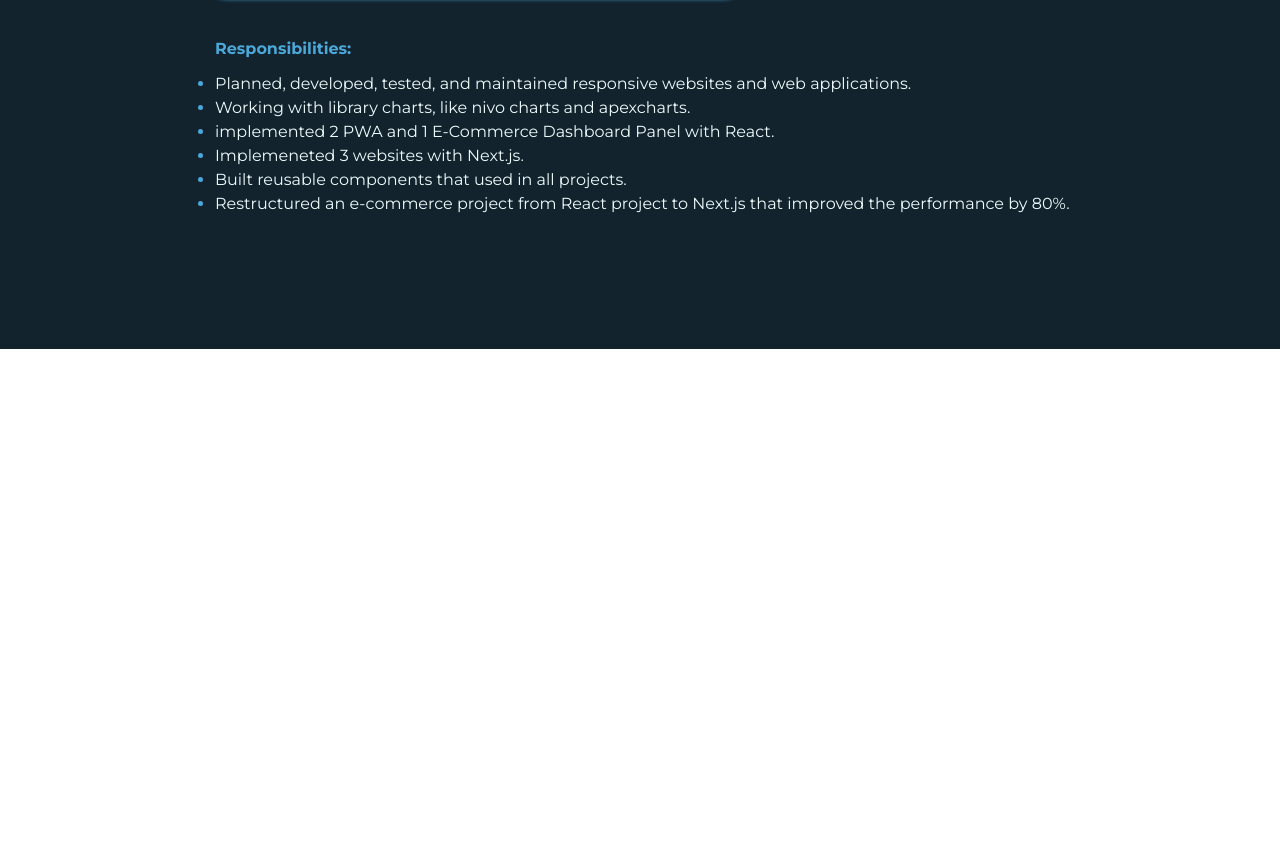
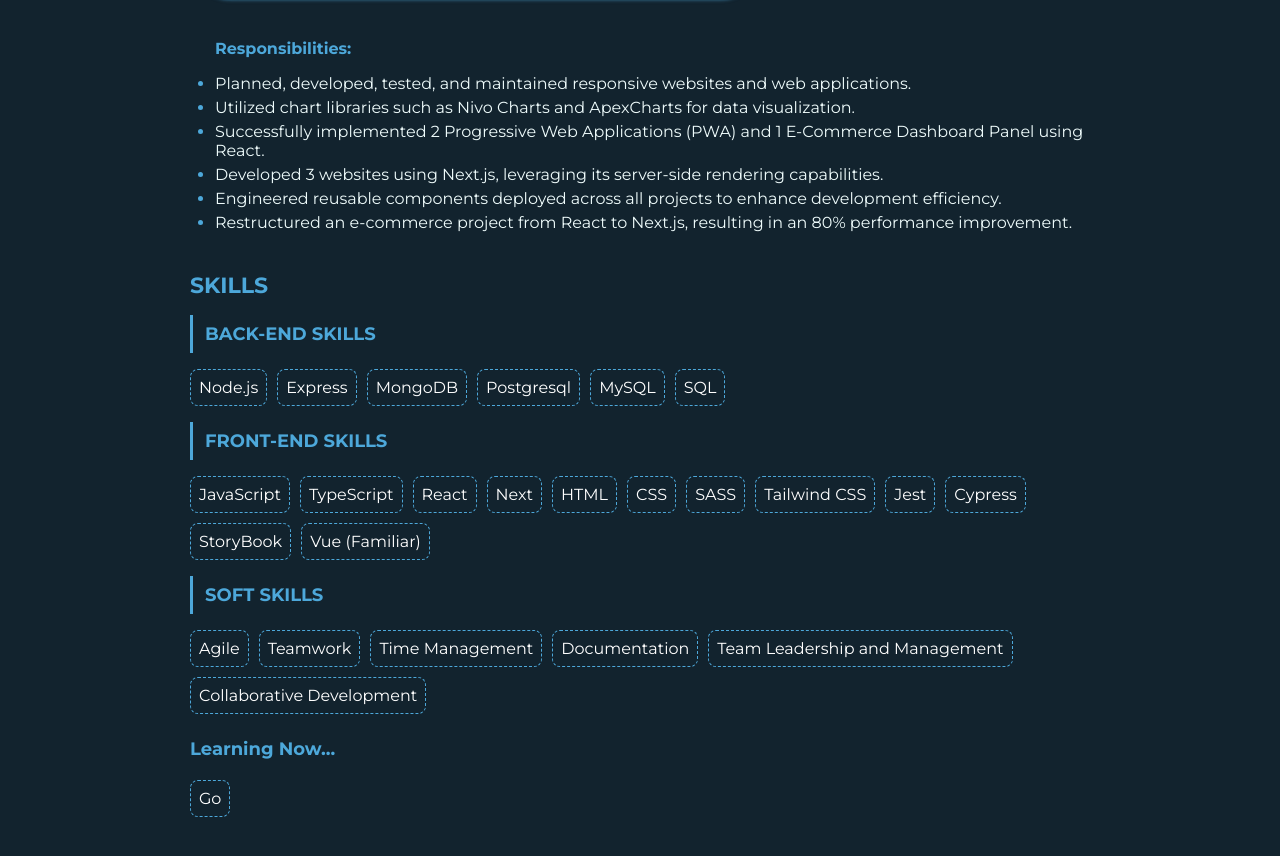
Before and after one commit to hesamZandian/hesamzandian.github.io, a React (Create React App) app: page / in a window 1280 px wide. Shown: the part 1726-2582 px from the top of the page. Before the commit the page ends 2075 px from the top, so only its background shows below. Built offline with nearby package versions, Linux system fonts and the light colour scheme.

Commit message:
feat: add skills section and update my resume

```diff
--- /dev/null
+++ b/src/components/Skills/Skills.jsx
@@ -0,0 +1,24 @@
+import { useContext } from "react";
+import styles from "./Skills.module.scss";
+import { DarkModeContext } from "../../context/DarkModeContext";
+
+export const Skills = (props) => {
+    const { data } = props;
+    const { darkMode } = useContext(DarkModeContext);
+
+    return (
+        <>
+            <h3 className={styles.Skills__title}>SKILLS</h3>
+            <div className={`${styles.Skills} ${darkMode ? styles.Skills__dark: ""}`}>
+                {data.map((item) => {
+                    return <>
+                        <h4 className={`${styles.Title} ${item?.still_learning ? styles.Learning: ``}`}>{item.title}</h4>
+                        <div className={styles.List}>
+                            {item.skills.map((skill) => (<span>{skill}</span>))}
+                        </div>
+                    </>
+                })}
+            </div>
+        </>
+    )
+}
--- /dev/null
+++ b/src/components/Skills/Skills.module.scss
@@ -0,0 +1,54 @@
+@import '../../styles/variables.scss';
+@mixin title($size) {
+    font-size: $size;
+    color: $secondary-color;
+    font-family: M_Bold;
+}
+
+.Skills__dark {
+    span {
+        color: white;
+    }
+}
+
+.Skills__title {
+  margin-top: 40px;
+
+  @include title(22px)
+}
+.Skills {
+  width: 100%;
+
+    .Title {
+        @include title(18px);
+        border-left: 3px solid $secondary-color;
+        padding: 8px 12px;
+        margin-top: 16px;
+        margin-bottom: 16px;
+        text-transform: uppercase;
+    }
+
+    .Learning {
+        border: none !important;
+        padding-left: 0 !important;
+        text-transform: capitalize !important;
+        margin-bottom: 12px;
+    }
+
+    .List {
+        width: 100%;
+        display: flex;
+        align-items: center;
+        flex-wrap: wrap;
+        gap: 10px;
+        span {
+          font-size: 16px;
+          border: 1px dashed #4da8da;
+          border-radius: 8px;
+          padding: 8px;
+          @media (max-width: 830px) {
+            margin-right: 5px;
+          }
+        }
+    }
+}
--- a/src/constants/portfolioInfo.ts
+++ b/src/constants/portfolioInfo.ts
@@ -4,7 +4,7 @@ import viramadarpishran from "../assets/images/viramadarpishran.png";
 export const portfolioInfo = {
   full_name: `Hesam Zandian`,
   role: `Front End Developer`,
-  about_me: `I’m a passionate and young Software Engineer packing more than 3+ years of hands-on experience as a front end developer. Yet willing to work with
+  about_me: `I’m a passionate and young Software Engineer packing more than 3 years of hands-on experience as a front end developer. Yet willing to work with
 backend technologies as well to expand my current skill set. I’m Looking for a challenging environment where I can prove my ability to solve complex problems and bring value to both the customers and the business.
 `,
   university: `Shahid Rajaee Technical and Vocational College of kashan`,
@@ -19,19 +19,15 @@ backend technologies as well to expand my current skill set. I’m Looking for a
       country: `Iran`,
       city: `Isfahan`,
       start_date: `April 2022`,
+      end_date: `March 2024`,
       responsibilities: [
-        `Led and managed a front-end team in the end-to-end execution of various projects,
-            demonstrating hands-on involvement from conception to maintenance.`,
-        `Implemented Tailwind CSS with TypeScript and integrated it with Vite for enhanced performance
-        in new project development.`,
-        `Played a key role in managing large-scale projects such as Carfillo and Snappcarfix, showcasing
-        proficiency in handling complex initiatives.`,
-        `Designed and implemented a unified layout design system, simplifying color handling for
-        efficient re-branding.`,
+        `Led and managed a front-end team in the end-to-end execution of various projects, demonstrating hands-on involvement from conception to maintenance.`,
+        `Transitioned the styling system to Tailwind CSS and made React projects TypeScript-based, using Vite for enhanced performance.`,
+        `Played a key role in managing large-scale projects such as Carfillo and Snappcarfix, showcasing proficiency in handling complex initiatives.`,
+        `Designed and implemented a unified layout design system, simplifying color handling for efficient re-branding.`,
         `Utilized GraphQL to optimize overall web application performance.`,
         `Contributed to the recruitment process by reviewing resumes and coordinating interviews.`,
-        `Collaborated effectively with web designers, back-end developers, and UX designers to ensure
-        the seamless design, development, testing, and improvement of web products.`,
+        `Collaborated effectively with web designers, back-end developers, and UX designers to ensure the seamless design, development, testing, and improvement of web products.`,
       ],
     },
     {
@@ -44,12 +40,51 @@ backend technologies as well to expand my current skill set. I’m Looking for a
       end_date: `March 2022`,
       responsibilities: [
         `Planned, developed, tested, and maintained responsive websites and web applications.`,
-        ` Working with library charts, like nivo charts and apexcharts.`,
-        `implemented 2 PWA and 1 E-Commerce Dashboard Panel with React.`,
-        `Implemeneted 3 websites with Next.js.`,
-        `Built reusable components that used in all projects.`,
-        `Restructured an e-commerce project from React project to Next.js that improved the performance by 80%.`,
+        ` Utilized chart libraries such as Nivo Charts and ApexCharts for data visualization.`,
+        `Successfully implemented 2 Progressive Web Applications (PWA) and 1 E-Commerce Dashboard Panel using React.`,
+        `Developed 3 websites using Next.js, leveraging its server-side rendering capabilities.`,
+        `Engineered reusable components deployed across all projects to enhance development efficiency.`,
+        `Restructured an e-commerce project from React to Next.js, resulting in an 80% performance improvement.`,
       ],
     },
   ],
+  skills: [
+    {
+      title: `Back-end Skills`,
+      skills: [`Node.js`, `Express`, `MongoDB`, `Postgresql`, `MySQL`, `SQL`],
+    },
+    {
+      title: `Front-end Skills`,
+      skills: [
+        `JavaScript`,
+        `TypeScript`,
+        `React`,
+        `Next`,
+        `HTML`,
+        `CSS`,
+        `SASS`,
+        `Tailwind CSS`,
+        `Jest`,
+        `Cypress`,
+        `StoryBook`,
+        `Vue (Familiar)`,
+      ],
+    },
+    {
+      title: `Soft Skills`,
+      skills: [
+        `Agile`,
+        `Teamwork`,
+        `Time Management`,
+        `Documentation`,
+        `Team Leadership and Management`,
+        `Collaborative Development`,
+      ],
+    },
+    {
+      title: `Learning Now...`,
+      still_learning: true,
+      skills: [`Go`],
+    },
+  ],
 };
--- a/src/pages/Home/Home.tsx
+++ b/src/pages/Home/Home.tsx
@@ -6,6 +6,7 @@ import Page from "../../components/Page/Page";
 import WorkExperiences from "../../components/WorkExperiences/WorkExperiences";
 import {DarkModeContext} from "../../context/DarkModeContext";
 import useHome from "../../hooks/useHome";
+import { Skills } from "../../components/Skills/Skills";
 
 const Home: React.FC = () => {
     const {darkMode} = useContext(DarkModeContext);
@@ -16,6 +17,7 @@ const Home: React.FC = () => {
                 <Hero data={portfolioInfo} darkMode={darkMode}/>
                 <EducationDetails data={portfolioInfo}/>
                 <WorkExperiences data={portfolioInfo}/>
+                <Skills data={portfolioInfo.skills} />
             </Page>
         </LoadingWrapper>
     );
```
